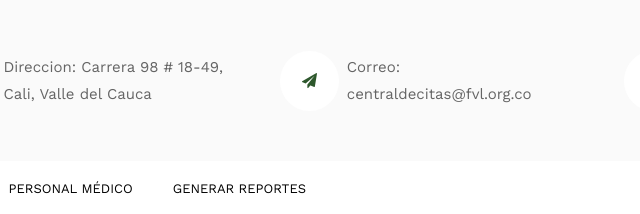
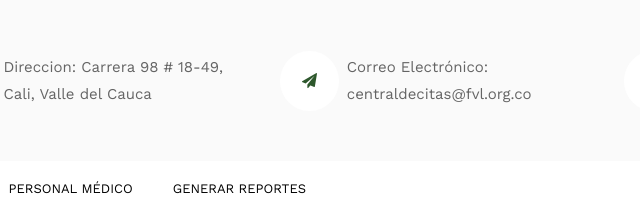
Before and after one commit to paovn/finalproyectprograred, a plain HTML site: page FundacionValleDelLili/appointment.html in a window 1280 px wide. Shown: the top 214 px of the page, 303-943 px from the left. Drawn offline with nearby package versions, Linux system fonts and the light colour scheme; some packages are replaced by stand-ins of ours; no server answers; files whose address does not match are found by name.

Commit message:
Update Frontend

```diff
--- a/FundacionValleDelLili/appointment.html
+++ b/FundacionValleDelLili/appointment.html
@@ -41,7 +41,7 @@
 					    </div>
 					    <div class="col-md pr-4 d-flex topper align-items-center">
 					    	<div class="icon bg-white mr-2 d-flex justify-content-center align-items-center"><span class="icon-paper-plane"></span></div>
-						    <span class="text">Correo: centraldecitas@fvl.org.co</span>
+						    <span class="text">Correo Electrónico: centraldecitas@fvl.org.co</span>
 					    </div>
 					    <div class="col-md pr-4 d-flex topper align-items-center">
 					    	<div class="icon bg-white mr-2 d-flex justify-content-center align-items-center"><span class="icon-phone2"></span></div>
```
Also changed, not shown: FundacionValleDelLili/generatereports.html (+1 -1 lines), FundacionValleDelLili/registerdoctors.html (+1 -1 lines).
